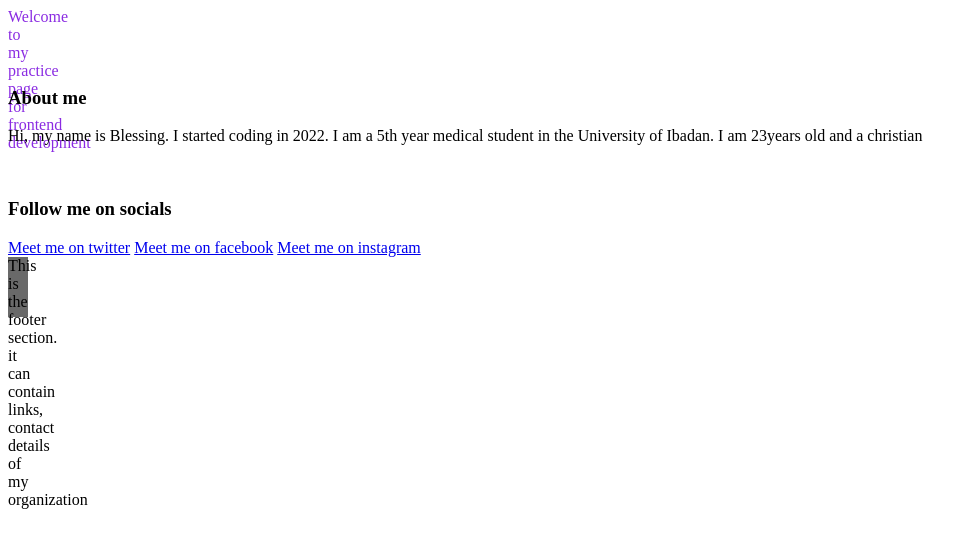
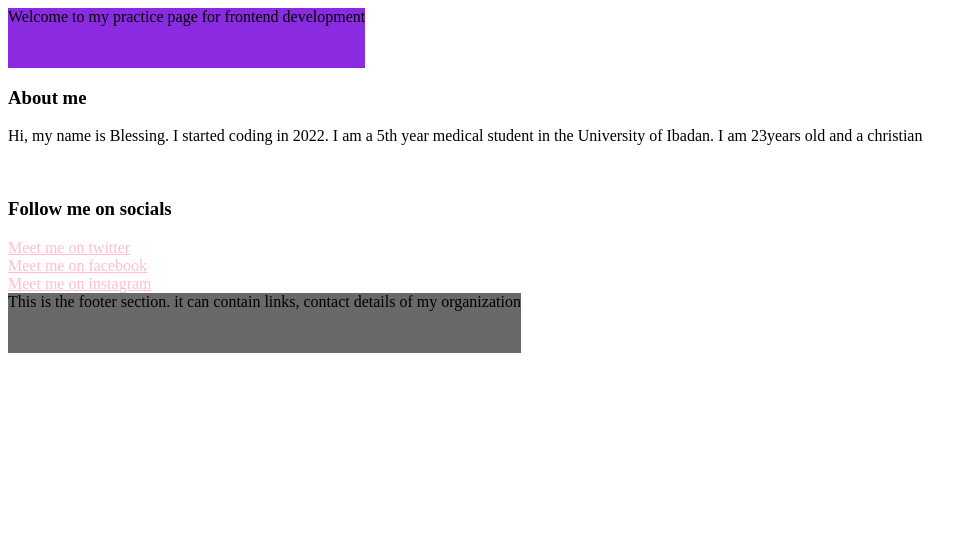
Before and after one commit to Didii13/women_techsters_week2, a plain HTML site: page practice.html in a window 1280 px wide. Shown: the whole page, without its empty margins (0-977 px from the left). Drawn offline with Linux system fonts and the light colour scheme.

Commit message:
new update

```diff
--- a/practice.html
+++ b/practice.html
@@ -6,21 +6,21 @@
     <title>Practice page</title>
 
 </head>
-<body>
-    <header style="color: blueviolet;
-    width: 20px;
+<body alink="green" link="pink" vlink="skyblue">
+    <header style="background-color: blueviolet;
+    width: max-content;
     height: 60px;"> Welcome to my practice page for frontend development </header>
-    <main >
+    <main>
         <h3>About me</h3>
         <p>Hi, my name is Blessing. I started coding in 2022. I am a 5th year medical student in the University of Ibadan. I am 23years old and a christian</p>
         <br/>
         <h3>Follow me on socials</h3>
-        <a href="https://wwww.twitter.com/didi_effiong">Meet me on twitter</a>
-        <a href="https://wwww.facebbok.com/didi_effiong">Meet me on facebook</a>
-        <a href="https://wwww.instagram.com/didi_effiong">Meet me on instagram</a>
+        <a href="https://www.twitter.com/didi_effiong">Meet me on twitter</a><br/>
+        <a href="https://www.facebbok.com/didi_effiong">Meet me on facebook</a><br/>
+        <a href="https://www.instagram.com/didi_effiong">Meet me on instagram</a><br/>
 
     </main>
-    <footer style="width: 20px;
+    <footer style="width: max-content;
     height: 60px;
     background-color: dimgrey;
     ">
```
